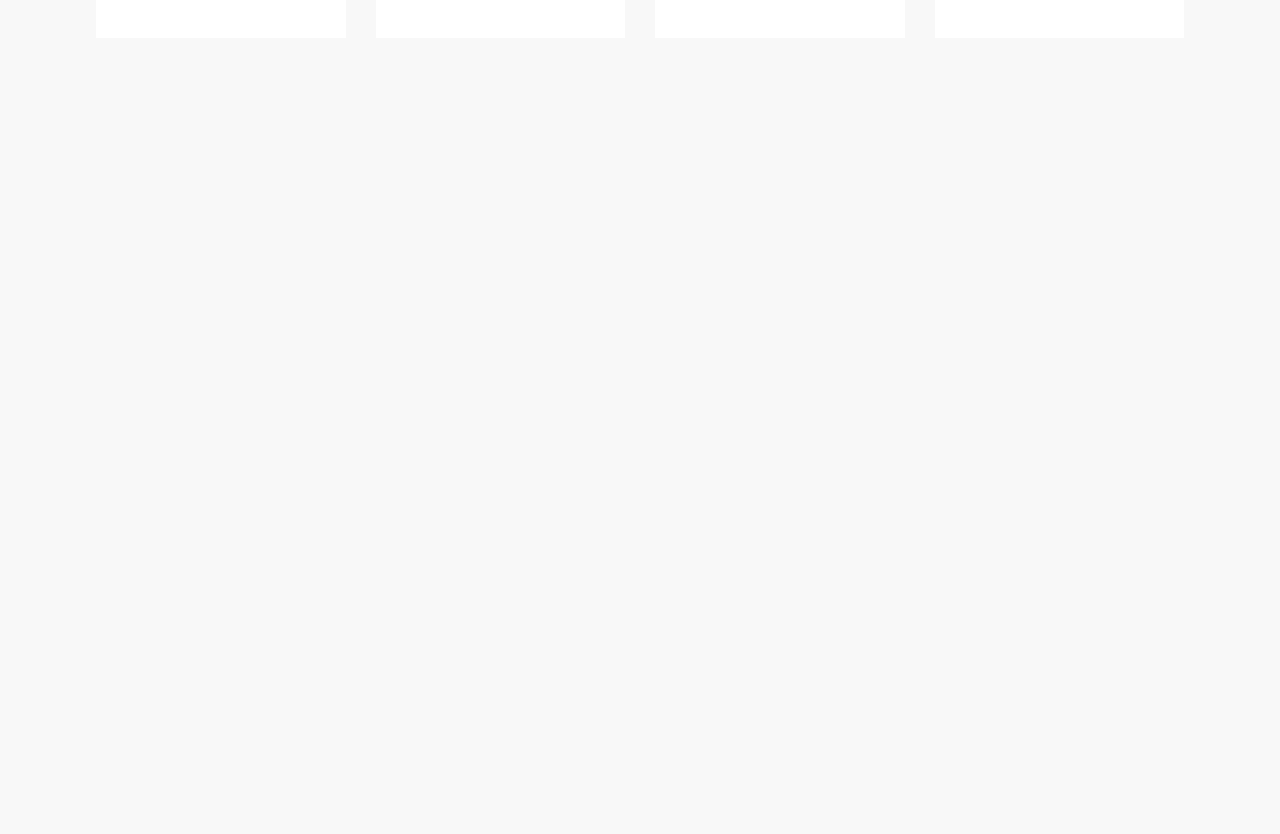
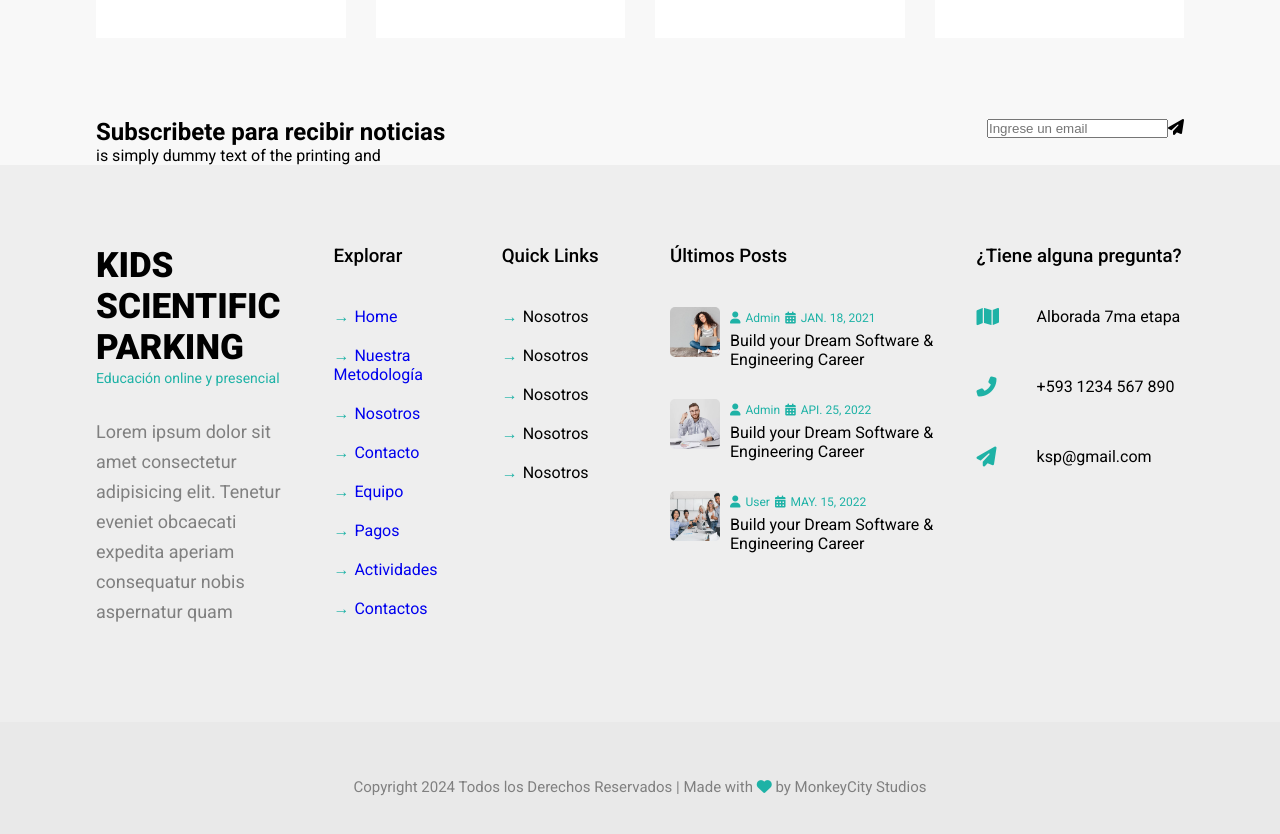
Before and after one commit to Chrisnewgear/KSPSchoolProject, a React (Create React App) app: page / in a window 1280 px wide. Shown: the part 5611-6445 px from the top of the page. Before the commit the page ends 5729 px from the top, so only its background shows below. Built offline with nearby package versions, Linux system fonts and the light colour scheme.

Commit message:
SE TERMINA EL FOOTER

```diff
--- a/src/App.js
+++ b/src/App.js
@@ -7,6 +7,7 @@ import Team from "./Components/Team/Team";
 import Price from "./Components/Pricing/Price";
 import Blog from "./Components/Blog/Blog";
 import Contact from "./Components/Contact/Contact";
+import Footer from "./Components/Common/Footer/Footer";
 import { BrowserRouter as Router, Switch, Route } from 'react-router-dom';
 
 function App () {
@@ -23,6 +24,7 @@ function App () {
           <Route path='/blog' exact component={Blog} />
           <Route path='/contact' exact component={Contact} />
         </Switch>
+        <Footer />
       </Router>
     </>
   )
--- /dev/null
+++ b/src/Components/Common/Footer/Footer.jsx
@@ -0,0 +1,123 @@
+import React from 'react'
+import './footer.css'
+import { blog } from '../../../dummydata'
+import { Link } from 'react-router-dom'
+
+// Footer component
+
+const Footer = () => {
+  return (
+    <>
+      <section className="newsletter">
+        <div className="container flexSB">
+          <div className="left row">
+            <h1>Subscribete para recibir noticias</h1>
+            <span>is simply dummy text of the printing and</span>
+          </div>
+          <div className="right now">
+            <input type="text" placeholder='Ingrese un email'/>
+            <i className='fa fa-paper-plane'></i>
+          </div>
+        </div>
+      </section>
+      <footer>
+        <div className="container padding">
+          <div className="box logo">
+            <h1>KIDS SCIENTIFIC PARKING</h1>
+            <span>Educación online y presencial</span>
+            <p>Lorem ipsum dolor sit amet consectetur adipisicing elit. Tenetur eveniet obcaecati expedita aperiam consequatur nobis aspernatur quam</p>
+          </div>
+          <div className="box link">
+            <h3>Explorar</h3>
+            <ul>
+              {/* <li>Nosotros</li>
+              <li>Nosotros</li>
+              <li>Nosotros</li>
+              <li>Nosotros</li>
+              <li>Nosotros</li> */}
+              <li>
+              <Link to="/">Home</Link>
+            </li>
+            <li>
+              <Link to="/courses">Nuestra Metodología</Link>
+            </li>
+            <li>
+              <Link to="/about">Nosotros</Link>
+            </li>
+            <li>
+              <Link to="/contact">Contacto</Link>
+            </li>
+            <li>
+              <Link to="/team">Equipo</Link>
+            </li>
+            <li>
+              <Link to="/payment">Pagos</Link>
+            </li>
+            <li>
+              <Link to="/blog">Actividades</Link>
+            </li>
+            <li>
+              <Link to="/contact">Contactos</Link>
+            </li>
+            </ul>
+          </div>
+          <div className="box link">
+            <h3>Quick Links</h3>
+            <ul>
+              <li>Nosotros</li>
+              <li>Nosotros</li>
+              <li>Nosotros</li>
+              <li>Nosotros</li>
+              <li>Nosotros</li>
+            </ul>
+          </div>
+          <div className="box">
+            <h3>Últimos Posts</h3>
+            {blog.slice(0, 3).map((val) => {
+              return (
+                <div className="items flexSB">
+                  <div className="img">
+                    <img src={val.cover} alt="" />
+                  </div>
+                  <div className="text">
+                    <span>
+                      <i className='fa fa-user'></i>
+                      <label htmlFor=''>{val.type}</label>
+                    </span>
+                    <span>
+                      <i className='fa fa-calendar-alt'></i>
+                      <label htmlFor=''>{val.date}</label>
+                    </span>
+                    <h4>{val.title}</h4>
+                  </div>
+                </div>
+              )
+            })}
+          </div>
+          <div className="box last">
+            <h3>¿Tiene alguna pregunta?</h3>
+            <ul>
+              <li>
+                <i className='fa fa-map'></i>
+                Alborada 7ma etapa
+              </li>
+              <li>
+                <i className='fa fa-phone-alt'></i>
+                +593 1234 567 890
+              </li>
+              <li>
+                <i className='fa fa-paper-plane'></i>
+                ksp@gmail.com
+              </li>
+            </ul>
+          </div>
+        </div>
+      </footer>
+      <div className="legal">
+        <p>Copyright 2024 Todos los Derechos Reservados | Made with <i className='fa fa-heart'></i> by MonkeyCity Studios</p>
+      </div>
+    </>
+  )
+}
+
+export default Footer
--- /dev/null
+++ b/src/Components/Common/Footer/footer.css
@@ -0,0 +1,112 @@
+.newletter {
+  background-color: #1eb2a6;
+  padding: 50px 0;
+  color: #fff;
+}
+.newletter .right,
+.newletter .left {
+  padding-right: 50px;
+}
+.newletter h1 {
+  color: #fff;
+  font-size: 30px;
+  font-weight: 500;
+  margin-bottom: 15px;
+}
+.newletter .right {
+  display: flex;
+  justify-content: space-between;
+  align-items: center;
+}
+.newletter input {
+  width: 100%;
+  padding: 20px;
+  border: none;
+  outline: none;
+  height: 30px;
+}
+.newletter i {
+  padding: 12px;
+  color: #1eb2a6;
+  background-color: #fff;
+}
+footer {
+  background-color: #eeeeee;
+}
+footer .container {
+  display: grid;
+  grid-template-columns: 3fr 2fr 2fr 4fr 3fr;
+  grid-gap: 30px;
+}
+@media screen and (max-width: 768px) {
+  footer .container {
+    grid-template-columns: repeat(2, 1fr);
+  }
+}
+footer .logo span {
+  color: #1eb2a6;
+  font-size: 14px;
+}
+footer .logo p {
+  color: grey;
+  margin: 30px 0 15px 0;
+}
+footer .logo .icon {
+  background-color: #1eb2a6;
+  color: white;
+  margin-right: 10px;
+}
+footer h3 {
+  margin-bottom: 40px;
+  font-weight: 500;
+}
+footer ul li {
+  margin-bottom: 20px;
+}
+footer .link li::before {
+  content: "→";
+  color: #1eb2a6;
+  margin-right: 5px;
+}
+footer .items {
+  margin-bottom: 30px;
+}
+footer .items img {
+  width: 50px;
+  height: 50px;
+  border-radius: 5px;
+  margin-right: 10px;
+  object-fit: cover;
+}
+footer .items span,
+footer .items i {
+  font-size: 12px;
+  color: #1eb2a6;
+  margin-right: 5px;
+  text-transform: capitalize;
+}
+footer h4 {
+  font-weight: 400;
+  margin-top: 5px;
+}
+footer .last ul li {
+  display: flex;
+  margin-bottom: 50px;
+}
+footer .last i {
+  width: 60px;
+  font-size: 20px;
+  color: #1eb2a6;
+}
+.legal {
+  text-align: center;
+  padding: 50px 0;
+  color: grey;
+  background-color: #e9e9e9;
+}
+.legal p {
+  font-size: 15px;
+}
+.legal i {
+  color: #1eb2a6;
+}
```
